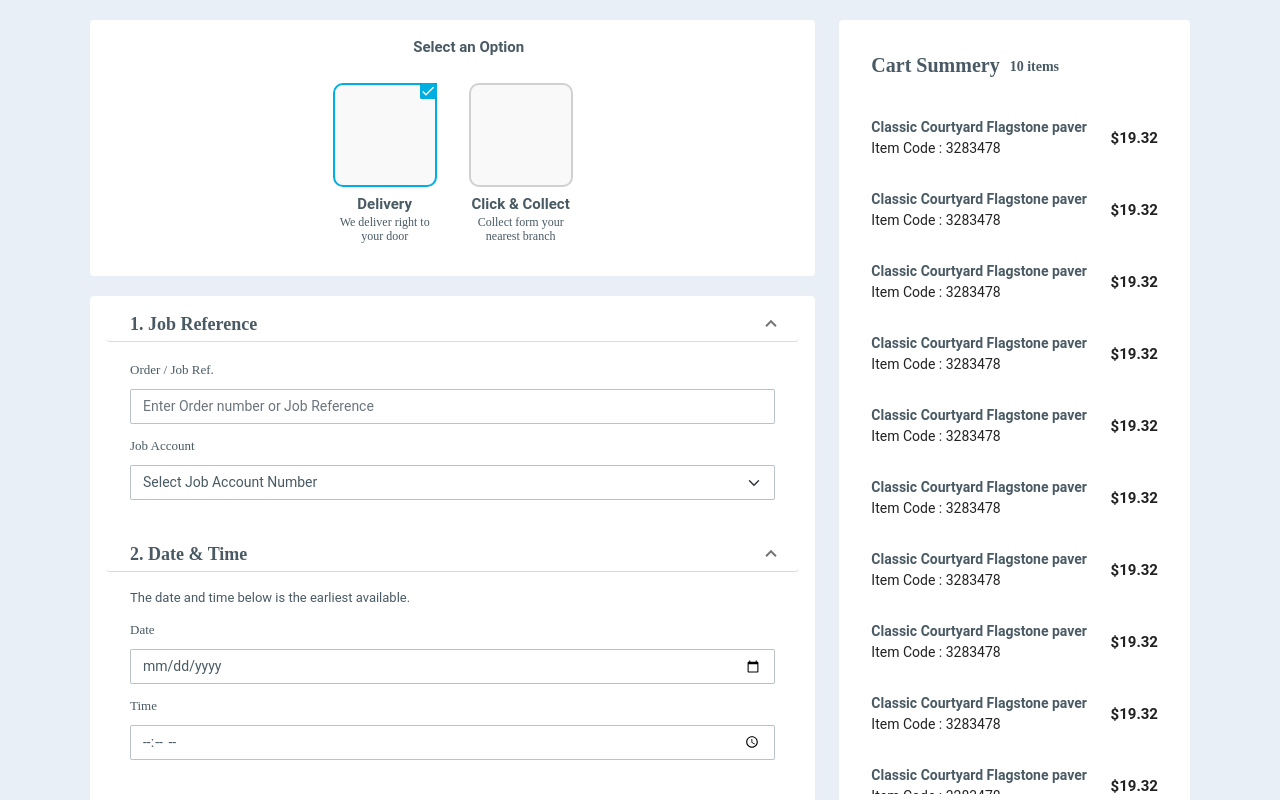
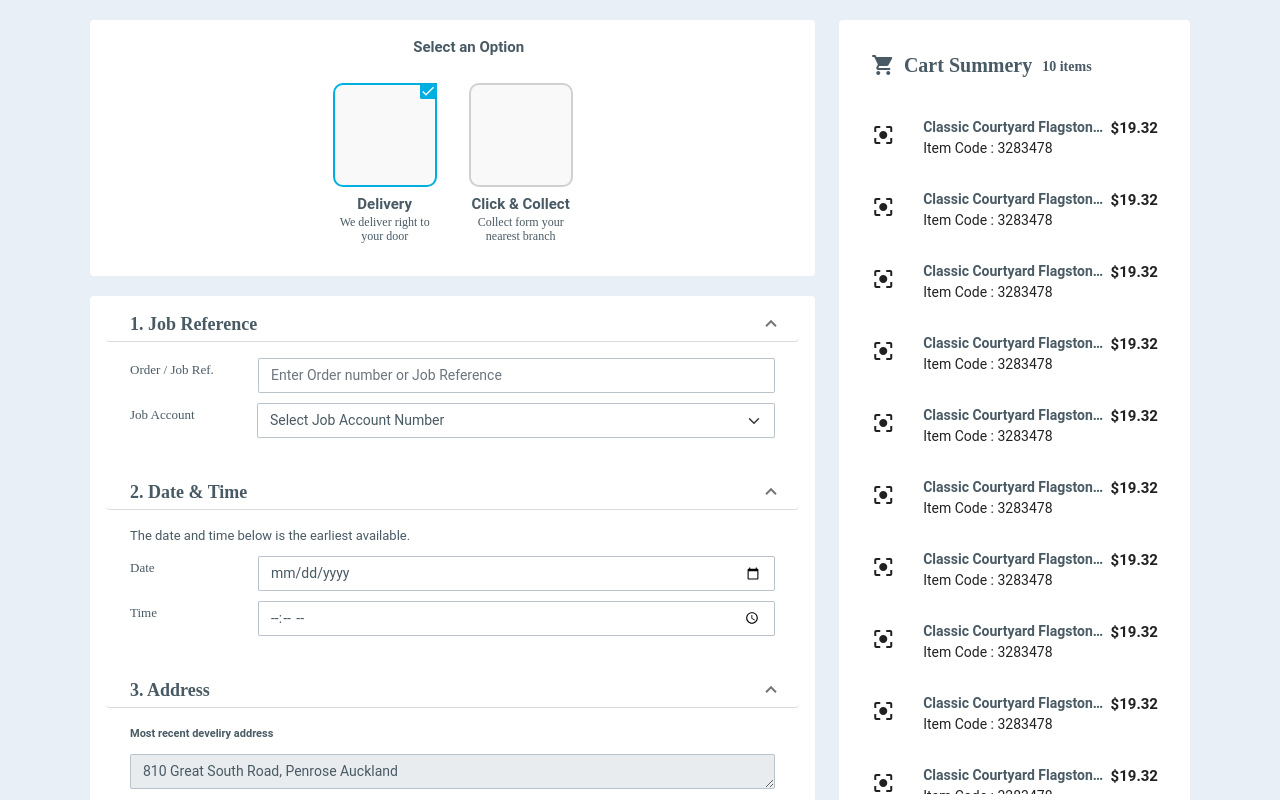
Before and after one commit to kumaresan-subramani/tradeplus_checkout, an Angular app: page / in a window 1280 px wide. Shown: the top 800 px of the page. Built offline with nearby package versions, Linux system fonts and the light colour scheme.

Commit message:
style changes

```diff
--- a/src/app/app.component.html
+++ b/src/app/app.component.html
@@ -57,14 +57,30 @@
       <button class="save-button" (click)="openDialog()">Save & Continue</button>
     </div>
     <div class="col-sm-4">
-      <mat-card>
+      <mat-card class="cart_summary">
         <mat-card-content>
-          <div mat-subheader class="list-head">Cart Summery <span class='sub-item'> 10 items</span></div>
+          <div mat-subheader class="list-head">
+            <mat-icon class="cart-icon">shopping_cart</mat-icon>
+            Cart Summery <span class='sub-item'> 10 items</span>
+          </div>
           <mat-list class="items">
             <mat-list-item *ngFor="let cart of cartItems">
-              <div mat-line class='list-content'>{{cart.name}}</div>
-              <div mat-line>Item Code : {{cart.itemCode}} </div>
-              <div class="price">{{cart.price}} </div>
+              <div class="row">
+                <div class="col-sm-2" style="margin: auto;">
+                  <mat-icon>center_focus_strong</mat-icon>
+                </div>
+                <div class="col-sm-8">
+                  <div mat-line class='list-content'>
+                    {{cart.name}}
+                  </div>
+                  <div mat-line>Item Code : {{cart.itemCode}} </div>
+                </div>
+                <div class="col-sm-2">
+                  <div class="price">{{cart.price}} </div>
+                </div>
+              </div>
+
+
             </mat-list-item>
           </mat-list>
         </mat-card-content>
@@ -99,12 +115,12 @@
       <mat-expansion-panel-header>
         <mat-panel-title> 1. Job Reference</mat-panel-title>
       </mat-expansion-panel-header>
-      <div class="form-container">
+      <div class="form-container" style=" display: flex;">
         <label for="joborder" class="form-label job-ref">Order / Job Ref. </label>
         <input type="text" class="form-control" id="joborder" placeholder="Enter Order number or Job Reference"
           required>
       </div>
-      <div class="form-container">
+      <div class="form-container" style=" display: flex;">
         <label for="jobaccount" class="form-label job-ref">Job Account </label>
         <select class="form-select form-control" aria-label="Default select example">
           <option selected>Select Job Account Number</option>
@@ -117,11 +133,11 @@
         <mat-panel-title> 2. Date & Time </mat-panel-title>
       </mat-expansion-panel-header>
       <div class='date-time-title'>The date and time below is the earliest available.</div>
-      <div class="form-container">
+      <div class="form-container" style=" display: flex;">
         <label for="date" class="form-label job-ref">Date </label>
         <input type="date" class="form-control" id="date" required>
       </div>
-      <div class="form-container">
+      <div class="form-container" style=" display: flex;">
         <label for="time" class="form-label job-ref">Time </label>
         <input type="time" class="form-control" id="time" required>
       </div>
--- a/src/app/app.component.scss
+++ b/src/app/app.component.scss
@@ -215,6 +215,19 @@ mat-card {
     max-height: 700px;
     overflow-y: auto;
   }
+
+  .cart_summary {
+    .mat-list-base .mat-list-item .mat-line {
+      white-space: normal;
+      overflow: auto;
+      text-overflow: clip;
+      display: block;
+      box-sizing: border-box;
+    }
+  }
+
+  .cart-icon {
+    margin-right: 3%;
   }
 
   ::-webkit-scrollbar {
@@ -230,3 +243,4 @@ mat-card {
     border: 2px solid #77889380;
     border-radius: 10px;
   }
+}
```
Lines whose indentation alone changed are shown as unchanged.
